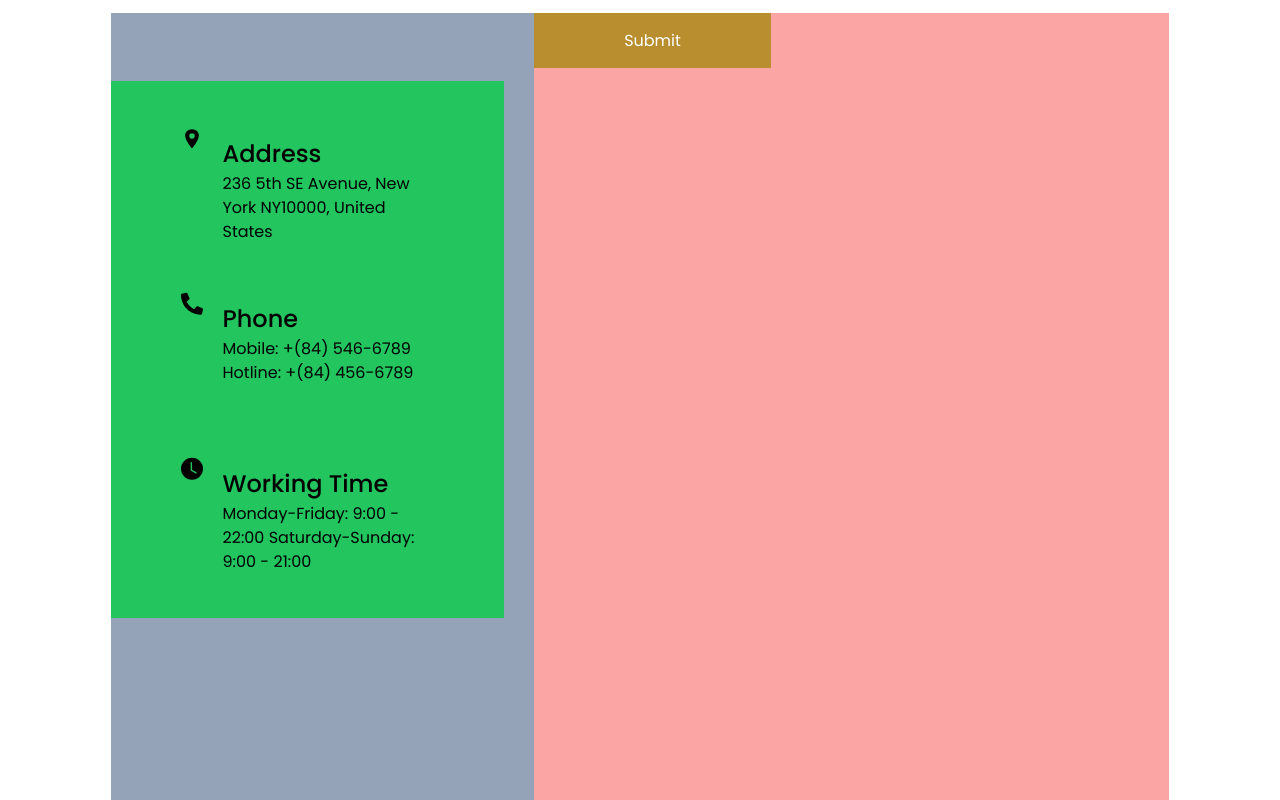
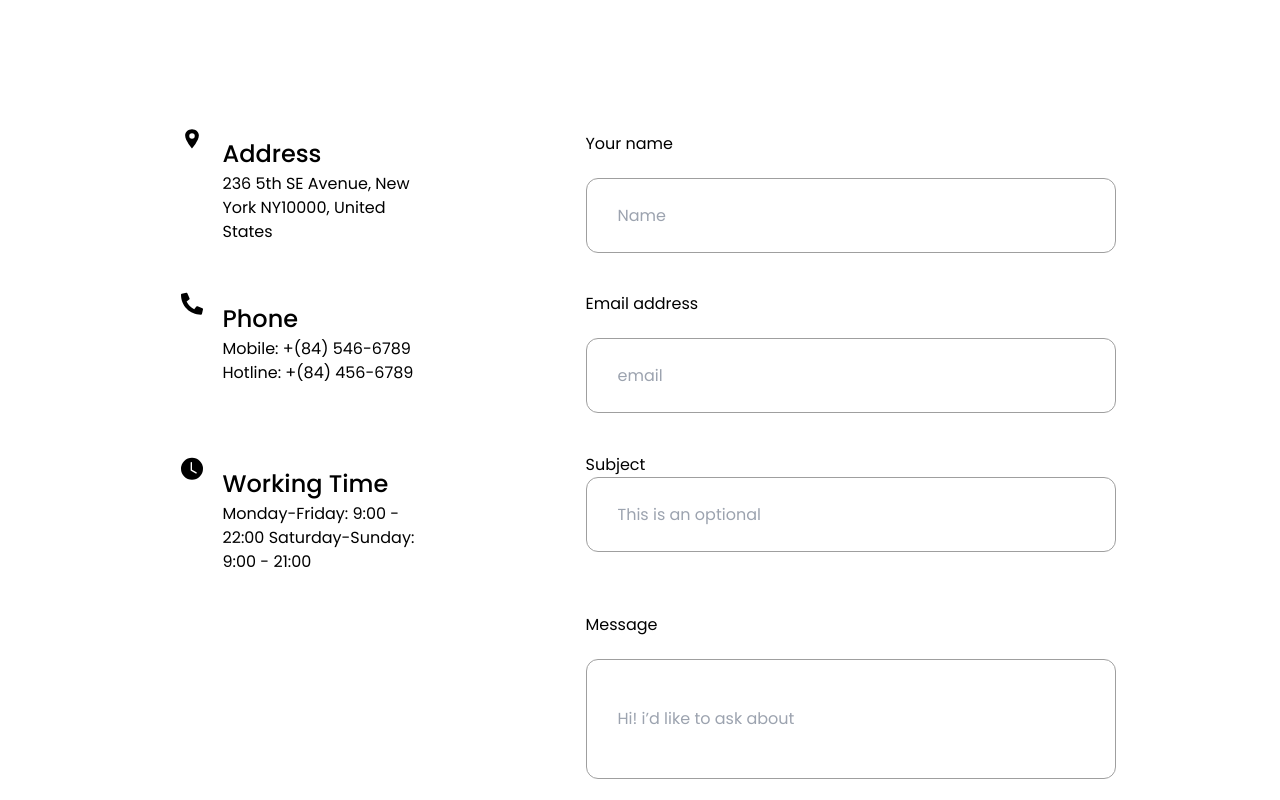
Before and after one commit to OrleanSousa/3-Compass-Challenge, a React (Vite) app: page /contact in a window 1280 px wide. Shown: the part 620-1420 px from the top of the page. Built offline with nearby package versions, Linux system fonts and the light colour scheme.

Commit message:
feat: finally contact page styles.

```diff
--- a/src/components/contacts/Contacts.tsx
+++ b/src/components/contacts/Contacts.tsx
@@ -11,8 +11,8 @@ const Contacts = () => {
           <h2 className="text-[36px] font-semibold mb-[7px]">Get In Touch With Us</h2>
           <p className="text-gray50 mb-[14px] w-[644px] text-center">For More Information About Our Product & Services. Please Feel Free To Drop Us An Email.
             Our Staff Always Be There To Help You Out. Do Not Hesitate!</p>
-          <div className="w-[1058px] h-[923px] bg-slate-400 flex justify-between">
-            <div className="bg-green-500 w-[393px] h-[537px] flex flex-col justify-center items-center gap-y-[45px] mt-[68px]">
+          <div className="w-[1058px] h-[923px]  flex justify-between">
+            <div className=" w-[393px] h-[537px] flex flex-col justify-center items-center gap-y-[45px] mt-[68px]">
               <div className="w-[254px] h-[120px]  flex justify-between ">
                 <IoLocationSharp className="w-[22px] h-[27.59px] "/>
                 <div>
@@ -39,9 +39,27 @@ const Contacts = () => {
 
             </div>
             <div></div>
-          <div className="bg-red-300 w-[635px] h-[923px]">
+          <div className=" w-[635px] h-[923px]">
+            <div className="w-[532px] h-[741px]  mx-auto mt-[119px] flex flex-col justify-between">
+              <div className="w-[530px] h-[121px] flex flex-col gap-[22px]">
+                <label htmlFor=""   >Your name</label>
+                <input type="text" placeholder="Name" className="border border-gray50 h-[75px] rounded-xl pl-[31px]"/>
+              </div>
+              <div className="w-[530px] h-[121px] flex flex-col gap-[22px]">
+              <label htmlFor="">Email address</label>
+              <input type="email" placeholder="email" className="border border-gray50 h-[75px] rounded-xl pl-[31px]"/>
+              </div>
+              <div className="w-[530px] h-[121px] flex flex-col">
+              <label htmlFor="">Subject</label>
+              <input type="text" placeholder="This is an optional" className="border border-gray50 h-[75px] rounded-xl pl-[31px]"/>
+              </div>
+              <div className="w-[530px] h-[166px] flex flex-col gap-[22px]">
+              <label htmlFor="">Message</label>
+              <input type="text" placeholder="Hi! i’d like to ask about" className="border border-gray50 h-[120px] rounded-xl pl-[31px]"/>
+              </div>
+              <button className="bg-textOrange w-[237px] h-[55px] text-white rounded-md"> Submit</button>
+            </div>
 
-            <button className="bg-textOrange w-[237px] h-[55px] text-white"> Submit</button>
           </div>
           </div>
       </div>
--- a/src/output.css
+++ b/src/output.css
@@ -675,6 +675,11 @@ video {
   margin-bottom: 2rem;
 }
 
+.my-auto{
+  margin-top: auto;
+  margin-bottom: auto;
+}
+
 .-mb-2{
   margin-bottom: -0.5rem;
 }
@@ -863,6 +868,18 @@ video {
   margin-top: 98px;
 }
 
+.mt-\[119px\]{
+  margin-top: 119px;
+}
+
+.ml-\[31px\]{
+  margin-left: 31px;
+}
+
+.ml-\[\]{
+  margin-left: ;
+}
+
 .flex{
   display: flex;
 }
@@ -1055,6 +1072,30 @@ video {
   height: 100%;
 }
 
+.h-\[121\]{
+  height: 121;
+}
+
+.h-\[121px\]{
+  height: 121px;
+}
+
+.h-\[\]{
+  height: ;
+}
+
+.h-\[741px\]{
+  height: 741px;
+}
+
+.h-\[75px\]{
+  height: 75px;
+}
+
+.h-\[166px\]{
+  height: 166px;
+}
+
 .w-10{
   width: 2.5rem;
 }
@@ -1279,6 +1320,22 @@ video {
   width: 100%;
 }
 
+.w-\[\]{
+  width: ;
+}
+
+.w-\[530px\]{
+  width: 530px;
+}
+
+.w-\[532\]{
+  width: 532;
+}
+
+.w-\[532px\]{
+  width: 532px;
+}
+
 .max-w-7xl{
   max-width: 80rem;
 }
@@ -1389,6 +1446,18 @@ video {
 
 .gap-\[6px\]{
   gap: 6px;
+}
+
+.gap-\[22px\]{
+  gap: 22px;
+}
+
+.gap-\[\]{
+  gap: ;
+}
+
+.gap-\[36px\]{
+  gap: 36px;
 }
 
 .gap-y-2{
@@ -1437,6 +1506,10 @@ video {
   border-radius: 0.375rem;
 }
 
+.rounded-xl{
+  border-radius: 0.75rem;
+}
+
 .border{
   border-width: 1px;
 }
@@ -1634,6 +1707,10 @@ video {
 
 .pt-\[72px\]{
   padding-top: 72px;
+}
+
+.pl-\[31px\]{
+  padding-left: 31px;
 }
 
 .text-center{
```
